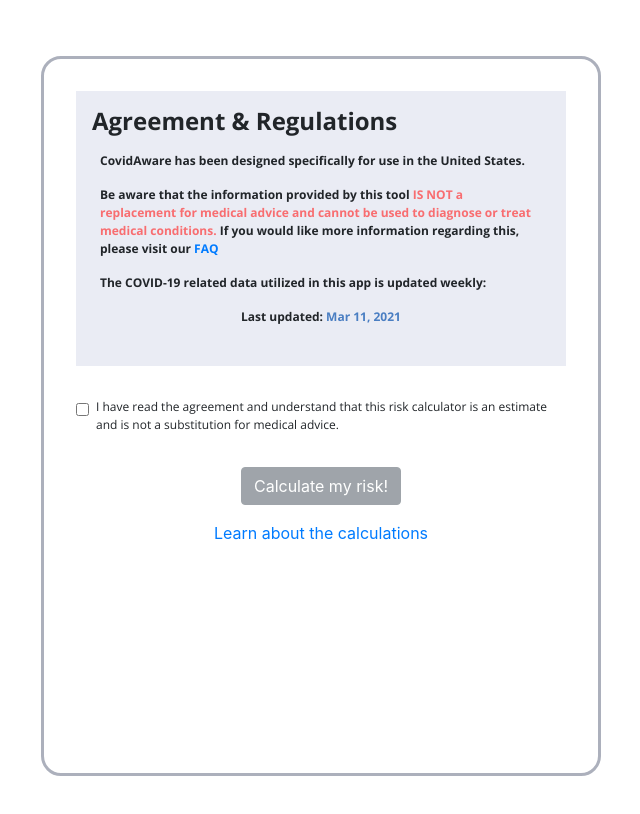
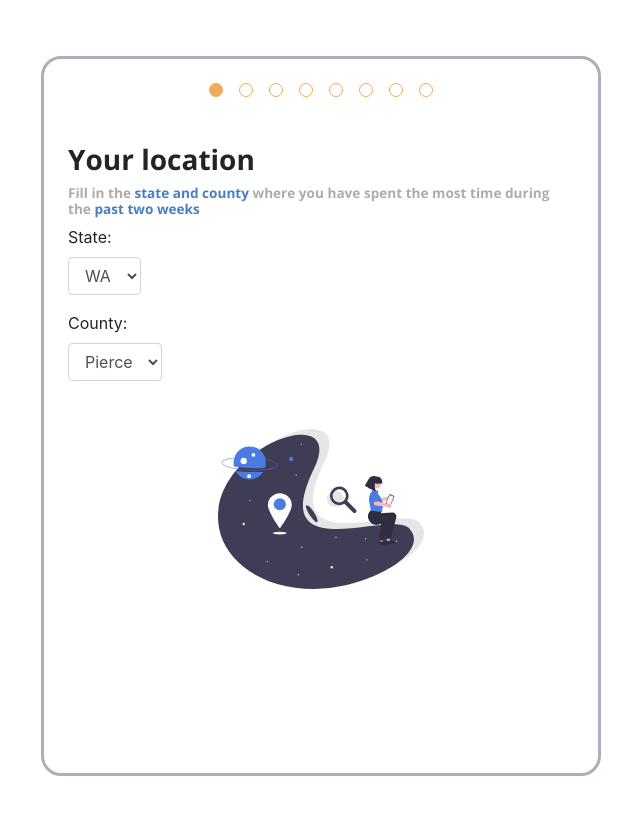
Before and after one commit to RaynyT/COVID-19-Risk-Assessment-Tool, a React (Create React App) app in the folder covrt/: page /calculator in a window 1280 px wide. Shown: the top 814 px of the page, without its empty margins (319-959 px from the left). Built offline with nearby package versions, Linux system fonts and the light colour scheme; some icons are missing.

Commit message:
Skip disclaimer if returning user, change dot style

```diff
--- a/covrt/src/components/Calculator.js
+++ b/covrt/src/components/Calculator.js
@@ -41,6 +41,8 @@ export default function Calculator(props) {
         startingPageNum = 9;
     } else if (props.location.fromStartNewButton) {
         startingPageNum = 4;
+    } else if (props.updateSurveryCompleted) {
+        startingPageNum = 2;
     }
 
     const [pageNum, setPageNum] = useState(startingPageNum);
@@ -946,7 +948,7 @@ function PaginationDots(props) {
     let dotsList = dotsArr.map((item) => {
 
         let dotClass = ""
-        if (item === props.activeNumber) {
+        if (item <= props.activeNumber) {
             dotClass = "active"
         }
         return <li key={item} className={dotClass}></li>;
```
